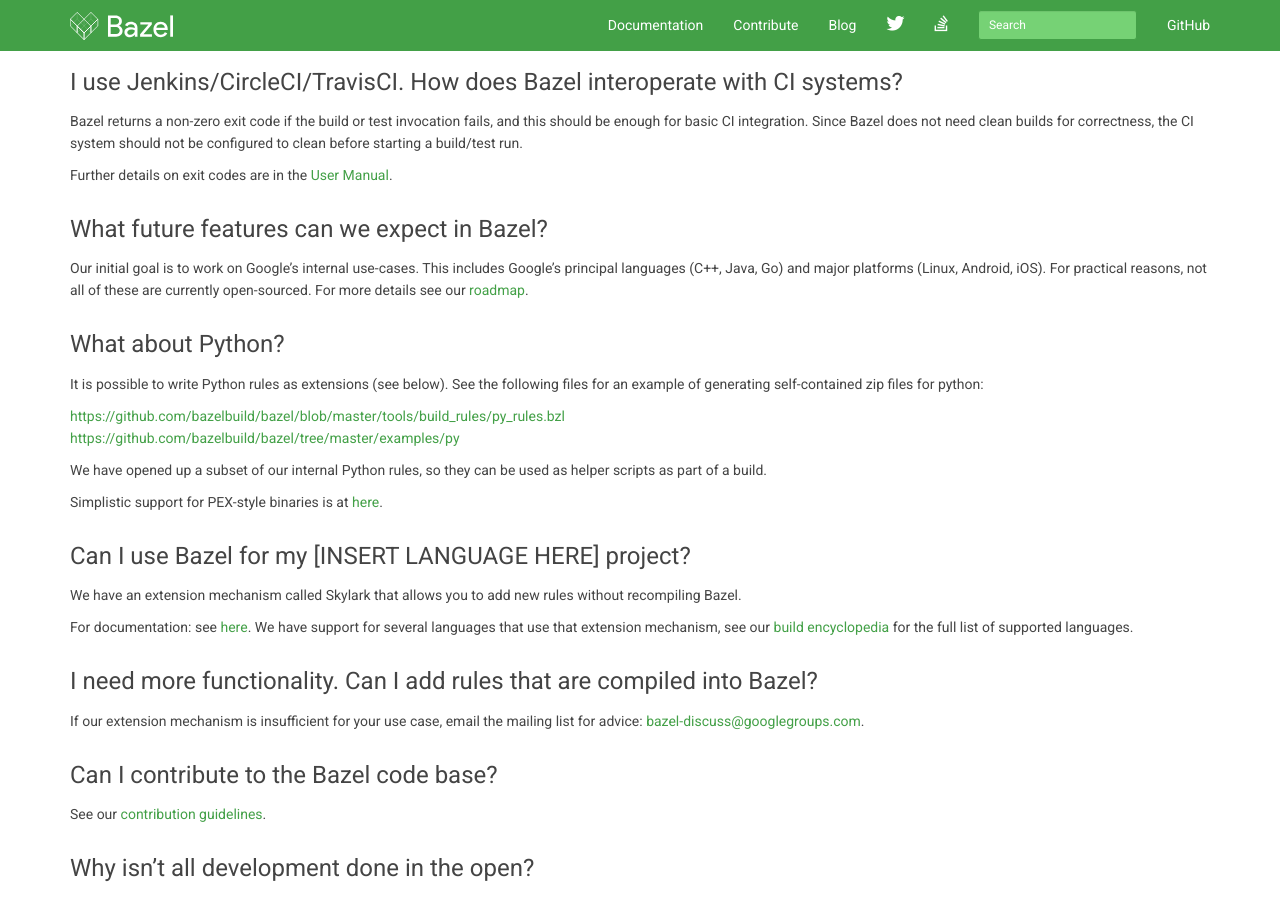
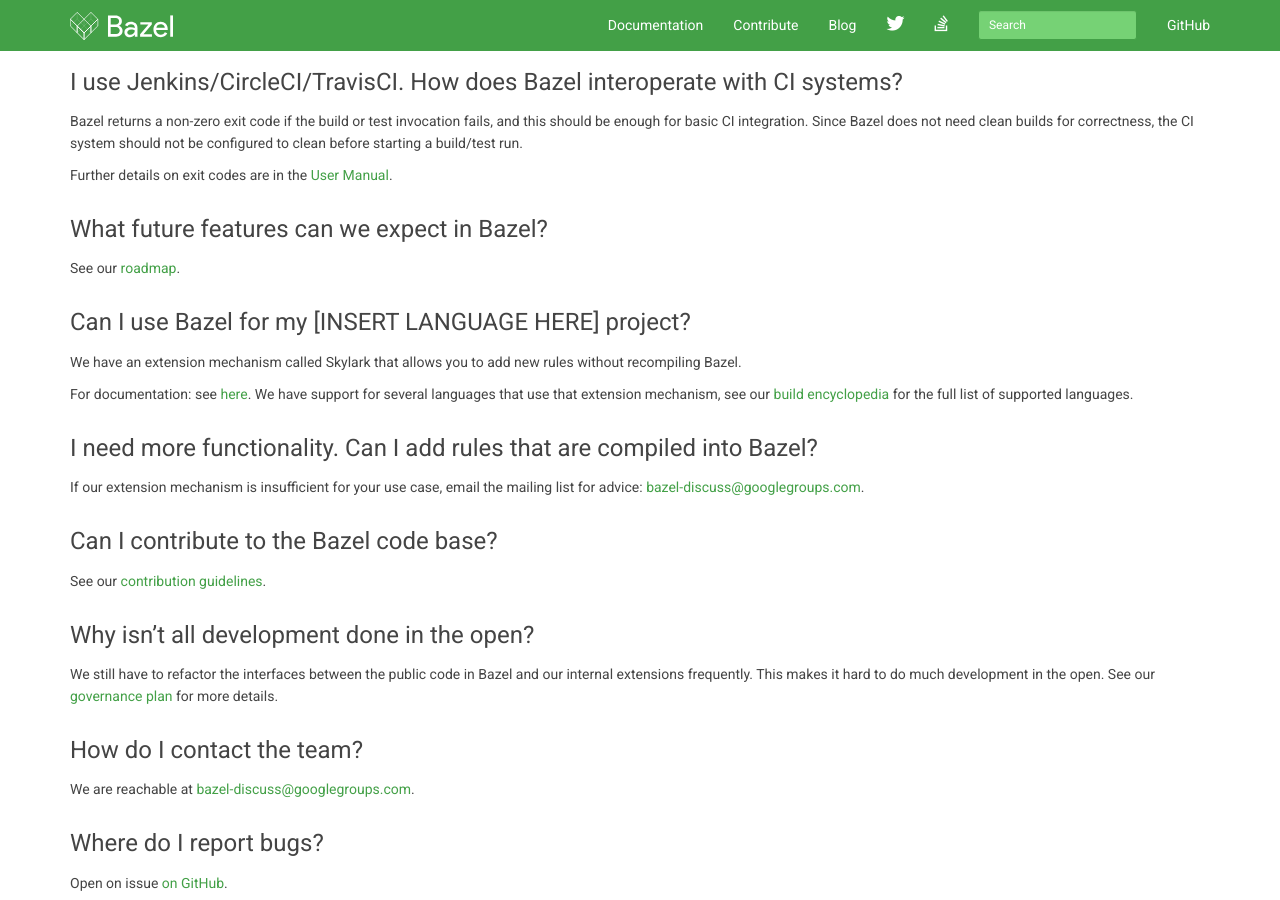
Before and after one commit to bazelbuild/bazel-website, a Jekyll site: the page built from faq.md, in a window 1280 px wide and 900 px high, scrolled down 4009 px. Built offline with Jekyll 4.4.1, drawn with Linux system fonts in a browser that asks for light colours; nearby versions of some CDN libraries; library files that are not in the unit come from our copies; Markdown is read by kramdown in place of the engine named in the settings; comment, search, counter and statistics services are not loaded; some of the changed text lies outside the part shown.

Commit message:
FAQ cleanup (#124)
FAQ cleanup

- Section on Python doesn't belong to the FAQ (rules are in the
documentation)

- "future features" are in the roadmap (it's the source of truth)

- Change formatting of titles

```diff
--- a/faq.md
+++ b/faq.md
@@ -4,10 +4,9 @@
 nav: faq
 ---
 
-Ask technical questions [on StackOverflow using the 'bazel' tag](https://stackoverflow.com/questions/tagged/bazel).
+If you have questions or need help, see the [Get Support](support.html) page.
 
-What is Bazel?
---------------
+## What is Bazel?
 
 Bazel is a tool that automates software builds and tests. Supported build tasks
 include running compilers and linkers to produce executable programs and
@@ -15,8 +14,7 @@
 environments. Bazel is similar to other tools like Make, Ant, Gradle, Buck,
 Pants and Maven.
 
-What is special about Bazel?
-----------------------------
+## What is special about Bazel?
 
 Bazel was designed to fit the way software is developed at Google. It
 has the following features:
@@ -48,9 +46,7 @@
     a server binary to have 100k source files, and builds where no files
     were changed take about ~200ms.
 
-
-Why doesn't Google use ...?
----------------------------
+## Why doesn't Google use ...?
 
 *   Make, Ninja: These tools give very exact control over what commands
     get invoked to build files, but it's up to the user to write rules
@@ -76,30 +72,25 @@
     after Bazel, but their feature sets are different, so they aren't viable
     alternatives for us.
 
-
-Where did Bazel come from?
---------------------------
+## Where did Bazel come from?
 
 Bazel is a flavor of the tool that Google uses to build its server
 software internally. It has expanded to build other software as well,
 like mobile apps (iOS, Android) that connect to our servers.
 
-Did you rewrite your internal tool as open-source? Is it a fork?
-----------------------------------------------------------------
+## Did you rewrite your internal tool as open-source? Is it a fork?
 
 Bazel shares most of its code with the internal tool and its rules
 are used for millions of builds every day.
 
-Why did Google build Bazel?
----------------------------
+## Why did Google build Bazel?
 
 A long time ago, Google built its software using large, generated
 Makefiles. These led to slow and unreliable builds, which began to
 interfere with our developers' productivity and the company's
 agility. Bazel was a way to solve these problems.
 
-Does Bazel require a build cluster?
------------------------------------
+## Does Bazel require a build cluster?
 
 Google's in-house flavor of Bazel does use [build
 clusters](http://google-engtools.blogspot.com/2011/09/build-in-cloud-distributing-build-steps.html),
@@ -110,9 +101,7 @@
 that this is fast enough for most of our users, but work is underway
 to provide [distributed caching](https://github.com/bazelbuild/bazel/issues/904).
 
-
-How does the Google development process work?
-----------------------------------------------
+## How does the Google development process work?
 
 For our server code base, we use the following development workflow:
 
@@ -134,14 +123,12 @@
 More background on the development process at Google can be found on
 the [eng tools blog](http://google-engtools.blogspot.com/).
 
-Why are you opening up Bazel?
------------------------------
+## Why did you open up Bazel?
 
 Building software should be fun and easy. Slow and unpredictable
 builds take the fun out of programming.
 
-Why would I want to use Bazel?
-------------------------------
+## Why would I want to use Bazel?
 
 *   Bazel may give you faster build times because it can recompile only
     the files that need to be recompiled. Similarly, it can skip
@@ -156,8 +143,7 @@
     works with the updated server, building both with the same tool,
     reaping all the aforementioned benefits of Bazel.
 
-Can I see examples?
--------------------
+## Can I see examples?
 
 Yes. For a simple example, see:
 
@@ -167,8 +153,7 @@
 
   <https://github.com/bazelbuild/bazel/blob/master/src/BUILD>
 
-What is Bazel best at?
-----------------------
+## What is Bazel best at?
 
 Bazel shines at building and testing projects with the following properties:
 
@@ -177,16 +162,14 @@
 *   Projects that deploy on multiple platforms
 *   Projects that have extensive tests
 
-Where can I run Bazel?
----------------------------------
+## Where can I run Bazel?
 
 Bazel runs on Linux, macOS (OS X), and Windows.
 
 Porting to other UNIX platforms should be relatively easy, as long as a JDK is
 available for the platform.
 
-What should I not use Bazel for?
---------------------------------
+## What should I not use Bazel for?
 
 *   Bazel tries to be smart about caching. This means that it is not good
     for running build operations whose outputs should not be cached. For example,
@@ -198,8 +181,7 @@
 
 *   If your build consists of a few long, sequential steps, Bazel may not be able to help much. You'll get more speed by breaking long steps into smaller, discrete targets that Bazel can run in parallel.
 
-How stable is Bazel's feature set?
-----------------------------------
+## How stable is Bazel's feature set?
 
 The core features (C++, Java, and shell rules) have extensive use
 inside Google, so they are thoroughly tested and have very little
@@ -212,19 +194,16 @@
 list of feature support statuses can be found in our
 [support document](support.html).
 
-How stable is Bazel as a binary?
---------------------------------
+## How stable is Bazel as a binary?
 
 Inside Google, we make sure that Bazel crashes are very rare. This
 should also hold for our open source codebase.
 
-How can I start using Bazel?
-----------------------------
+## How can I start using Bazel?
 
 See our [getting started document]({{ site.docs_site_url }}/getting-started.html).
 
-Doesn't Docker solve the reproducibility problems?
---------------------------------------------------
+## Doesn't Docker solve the reproducibility problems?
 
 With Docker you can easily create sandboxes with fixed OS releases,
 for example, Ubuntu 12.04, Fedora 21. This solves the problem of
@@ -240,8 +219,7 @@
 the same mechanism as changes to base libraries ("fix bounds check in
 OpenSSL").
 
-Can I build binaries for deployment on Docker?
-----------------------------------------------
+## Can I build binaries for deployment on Docker?
 
 With Bazel, you can build standalone, statically linked binaries in
 C/C++, and self-contained jar files for Java. These run with few
@@ -254,15 +232,13 @@
 as standalone archives, so they can be deployed on different systems,
 including Docker images.
 
-Can I build Docker images with Bazel?
--------------------------------------
+## Can I build Docker images with Bazel?
 
 Yes, you can use our
 [Docker rules](https://github.com/bazelbuild/rules_docker)
 to build reproducible Docker images.
 
-Will Bazel make my builds reproducible automatically?
------------------------------------------------------
+## Will Bazel make my builds reproducible automatically?
 
 For Java and C++ binaries, yes, assuming you do not change the
 toolchain. If you have build steps that involve custom recipes
@@ -282,15 +258,13 @@
   *   Avoid processes that use random numbers, in particular, dictionary
       traversal is randomized in many programming languages.
 
-Do you have binary releases?
-----------------------------
+## Do you have binary releases?
 
 Yes, you can find the latest release binaries
 [here](https://github.com/bazelbuild/bazel/releases/latest). Our release
 policy is documented [here](http://bazel.build/support.html).
 
-I use Eclipse/IntelliJ/XCode. How does Bazel interoperate with IDEs?
---------------------------------------------------------------------
+## I use Eclipse/IntelliJ/XCode. How does Bazel interoperate with IDEs?
 
 For IntelliJ, check out the [IntelliJ with Bazel plugin](https://ij.bazel.build).
 
@@ -302,8 +276,7 @@
 post](https://blog.bazel.build/2016/06/10/ide-support.html) on how these
 plugins work.
 
-I use Jenkins/CircleCI/TravisCI. How does Bazel interoperate with CI systems?
------------------------------------------------------------------------------
+## I use Jenkins/CircleCI/TravisCI. How does Bazel interoperate with CI systems?
 
 Bazel returns a non-zero exit code if the build or test invocation
 fails, and this should be enough for basic CI integration.  Since
@@ -312,34 +285,11 @@
 
 Further details on exit codes are in the [User Manual](docs/bazel-user-manual.html).
 
-What future features can we expect in Bazel?
---------------------------------------------
+## What future features can we expect in Bazel?
 
-Our initial goal is to work on Google's internal use-cases. This
-includes Google's principal languages (C++, Java, Go) and major
-platforms (Linux, Android, iOS).  For practical reasons, not all of
-these are currently open-sourced. For more details see our
-[roadmap](roadmap.html).
+See our [roadmap](roadmap.html).
 
-What about Python?
-------------------
-
-It is possible to write Python rules as extensions (see below). See
-the following files for an example of generating self-contained zip
-files for python:
-
-  <https://github.com/bazelbuild/bazel/blob/master/tools/build_rules/py_rules.bzl>\\
-  <https://github.com/bazelbuild/bazel/tree/master/examples/py>
-
-We have opened up a subset of our internal Python rules, so they
-can be used as helper scripts as part of a build.
-
-Simplistic support for PEX-style binaries is at
-[here](https://github.com/bazelbuild/bazel/blob/master/tools/build_rules/py_rules.bzl).
-
-
-Can I use Bazel for my [INSERT LANGUAGE HERE] project?
-------------------------------------------------------
+## Can I use Bazel for my [INSERT LANGUAGE HERE] project?
 
 We have an extension mechanism called Skylark that allows you to add new rules
 without recompiling Bazel.
@@ -349,55 +299,43 @@
 [build encyclopedia](/docs/be/overview.html) for the full
 list of supported languages.
 
-I need more functionality. Can I add rules that are compiled into Bazel?
-------------------------------------------------------------------------
+## I need more functionality. Can I add rules that are compiled into Bazel?
 
 If our extension mechanism is insufficient for your use case, email
 the mailing list for advice: <bazel-discuss@googlegroups.com>.
 
-Can I contribute to the Bazel code base?
-----------------------------------------
+## Can I contribute to the Bazel code base?
 
 See our [contribution guidelines](contributing.html).
 
-Why isn't all development done in the open?
--------------------------------------------
+## Why isn't all development done in the open?
 
 We still have to refactor the interfaces between the public code in
 Bazel and our internal extensions frequently. This makes it hard to do
 much development in the open. See our [governance plan](governance.html)
 for more details.
 
-How do I contact the team?
---------------------------
+## How do I contact the team?
 
 We are reachable at <bazel-discuss@googlegroups.com>.
 
-Where do I report bugs?
------------------------
+## Where do I report bugs?
 
 Open on issue [on GitHub](https://github.com/bazelbuild/bazel/issues).
 
-
-
-What's up with the word "Blaze" in the codebase?
-------------------------------------------------
+## What's up with the word "Blaze" in the codebase?
 
 This is an internal name for the tool. Please refer to Bazel as
 Bazel.
 
-
-Why do other Google projects (Android, Chrome) use other build tools?
----------------------------------------------------------------------
+## Why do other Google projects (Android, Chrome) use other build tools?
 
 Until the first (Alpha) release, Bazel was not available externally, so open
 source projects such as Chromium, Android, etc. could not use it. In addition,
 the original lack of Windows support was a problem for building Windows
 applications, such as Chrome.
 
-
-How do you pronounce "Bazel"?
------------------------------
+## How do you pronounce "Bazel"?
 
 The same way as "basil" (the herb) in US English: "BAY-zel". It rhymes with
 "hazel". IPA: /ˈbeɪzˌəl/
```
